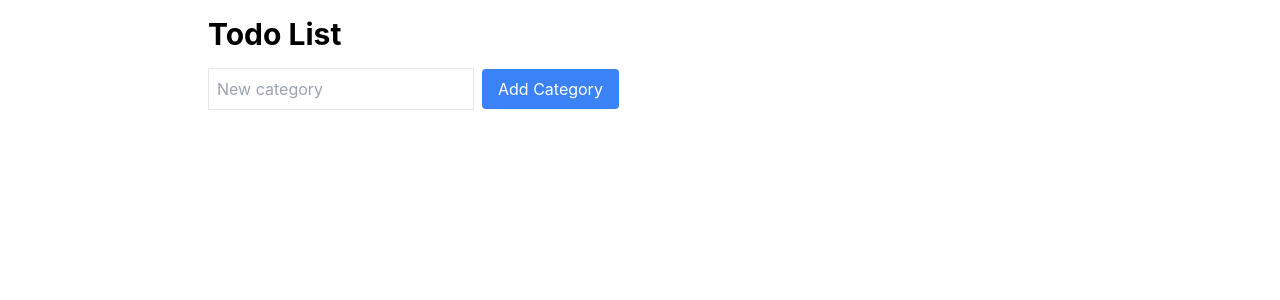
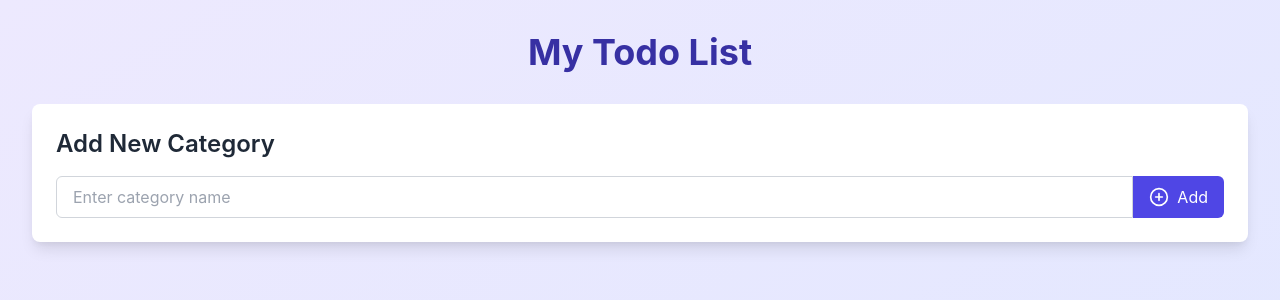
Before and after one commit to andrewbouras/todo-list-app, a React (Create React App) app: page / in a window 1280 px wide. Shown: the top 300 px of the page. Built offline with nearby package versions, Linux system fonts and the light colour scheme.

Commit message:
Improve UI with Tailwind CSS

```diff
--- /dev/null
+++ b/postcss.config.js
@@ -0,0 +1,6 @@
+module.exports = {
+  plugins: {
+    tailwindcss: {},
+    autoprefixer: {},
+  },
+}
--- a/src/TodoList.js
+++ b/src/TodoList.js
@@ -1,12 +1,28 @@
-import React, { useState } from 'react';
-import { CheckSquare } from 'lucide-react';
+import React, { useState, useEffect } from 'react';
+import { CheckSquare, PlusCircle, X } from 'lucide-react';
 
 const TodoList = () => {
-  const [categories, setCategories] = useState([]);
-  const [tasks, setTasks] = useState({});
+  const [categories, setCategories] = useState(() => {
+    const savedCategories = localStorage.getItem('categories');
+    return savedCategories ? JSON.parse(savedCategories) : [];
+  });
+
+  const [tasks, setTasks] = useState(() => {
+    const savedTasks = localStorage.getItem('tasks');
+    return savedTasks ? JSON.parse(savedTasks) : {};
+  });
+
   const [newCategory, setNewCategory] = useState('');
   const [newTask, setNewTask] = useState('');
   const [activeCategory, setActiveCategory] = useState(null);
+
+  useEffect(() => {
+    localStorage.setItem('categories', JSON.stringify(categories));
+  }, [categories]);
+
+  useEffect(() => {
+    localStorage.setItem('tasks', JSON.stringify(tasks));
+  }, [tasks]);
 
   const addCategory = () => {
     if (newCategory.trim() !== '') {
@@ -33,63 +49,87 @@ const TodoList = () => {
     }));
   };
 
+  const removeCategory = (categoryToRemove) => {
+    setCategories(prev => prev.filter(category => category !== categoryToRemove));
+    setTasks(prev => {
+      const newTasks = { ...prev };
+      delete newTasks[categoryToRemove];
+      return newTasks;
+    });
+    if (activeCategory === categoryToRemove) {
+      setActiveCategory(null);
+    }
+  };
+
   return (
-    <div className="p-4 max-w-4xl mx-auto">
-      <h1 className="text-3xl font-bold mb-4">Todo List</h1>
+    <div className="min-h-screen bg-gradient-to-br from-purple-100 to-indigo-100 py-8">
+      <div className="container mx-auto px-4 sm:px-6 lg:px-8">
+        <h1 className="text-4xl font-bold text-center text-indigo-800 mb-8">My Todo List</h1>
 
-      <div className="mb-4">
+        <div className="bg-white rounded-lg shadow-lg p-6 mb-8">
+          <h2 className="text-2xl font-semibold text-gray-800 mb-4">Add New Category</h2>
+          <div className="flex">
             <input
               type="text"
               value={newCategory}
               onChange={(e) => setNewCategory(e.target.value)}
-          placeholder="New category"
-          className="border p-2 mr-2"
+              placeholder="Enter category name"
+              className="flex-grow px-4 py-2 border border-gray-300 rounded-l-md focus:outline-none focus:ring-2 focus:ring-indigo-500"
             />
-        <button onClick={addCategory} className="bg-blue-500 text-white px-4 py-2 rounded">
-          Add Category
+            <button
+              onClick={addCategory}
+              className="bg-indigo-600 text-white px-4 py-2 rounded-r-md hover:bg-indigo-700 transition duration-300 ease-in-out flex items-center"
+            >
+              <PlusCircle size={20} className="mr-2" />
+              Add
             </button>
           </div>
-
-      <div className="flex mb-4">
-        {categories.map(category => (
-          <button
-            key={category}
-            onClick={() => setActiveCategory(category)}
-            className={`mr-2 px-3 py-1 rounded ${activeCategory === category ? 'bg-green-500 text-white' : 'bg-gray-200'}`}
-          >
-            {category}
-          </button>
-        ))}
         </div>
 
-      {activeCategory && (
-        <div className="mb-4">
+        <div className="grid grid-cols-1 sm:grid-cols-2 lg:grid-cols-3 gap-6">
+          {categories.map(category => (
+            <div key={category} className="bg-white rounded-lg shadow-md overflow-hidden">
+              <div
+                className={`p-4 cursor-pointer ${activeCategory === category ? 'bg-indigo-600 text-white' : 'bg-gray-100 text-gray-800'}`}
+                onClick={() => setActiveCategory(category)}
+              >
+                <div className="flex justify-between items-center">
+                  <h3 className="text-xl font-semibold">{category}</h3>
+                  <button
+                    onClick={(e) => { e.stopPropagation(); removeCategory(category); }}
+                    className="text-gray-500 hover:text-red-500"
+                  >
+                    <X size={20} />
+                  </button>
+                </div>
+              </div>
+              {activeCategory === category && (
+                <div className="p-4">
+                  <div className="flex mb-4">
                     <input
                       type="text"
                       value={newTask}
                       onChange={(e) => setNewTask(e.target.value)}
                       placeholder="New task"
-            className="border p-2 mr-2"
+                      className="flex-grow px-3 py-2 border border-gray-300 rounded-l-md focus:outline-none focus:ring-2 focus:ring-indigo-500"
                     />
-          <button onClick={addTask} className="bg-green-500 text-white px-4 py-2 rounded">
-            Add Task
+                    <button
+                      onClick={addTask}
+                      className="bg-indigo-600 text-white px-4 py-2 rounded-r-md hover:bg-indigo-700 transition duration-300 ease-in-out"
+                    >
+                      Add
                     </button>
                   </div>
-      )}
-
-      {activeCategory && tasks[activeCategory] && (
-        <div>
-          <h2 className="text-xl font-semibold mb-2">{activeCategory}</h2>
-          <ul>
-            {tasks[activeCategory].map((task, index) => (
-              <li key={index} className="mb-2 flex items-center">
-                <span className="mr-2">{task.text}</span>
+                  <ul className="space-y-2">
+                    {tasks[category] && tasks[category].map((task, index) => (
+                      <li key={index} className="flex items-center bg-gray-50 p-2 rounded">
+                        <span className="flex-grow">{task.text}</span>
                         <button
                           onClick={() => completeTask(index)}
-                  className="bg-green-500 text-white p-1 rounded"
+                          className="ml-2 text-green-600 hover:text-green-800"
                           title="Mark as complete"
                         >
-                  <CheckSquare size={16} />
+                          <CheckSquare size={20} />
                         </button>
                       </li>
                     ))}
@@ -97,6 +137,10 @@ const TodoList = () => {
                 </div>
               )}
             </div>
+          ))}
+        </div>
+      </div>
+    </div>
   );
 };
 
--- a/src/index.css
+++ b/src/index.css
@@ -1,4 +1,7 @@
 @import url('https://cdn.jsdelivr.net/npm/tailwindcss@2.2.19/dist/tailwind.min.css');
+@import 'tailwindcss/base';
+@import 'tailwindcss/components';
+@import 'tailwindcss/utilities';
 
 body {
   margin: 0;
--- /dev/null
+++ b/tailwind.config.js
@@ -0,0 +1,8 @@
+/** @type {import('tailwindcss').Config} */
+module.exports = {
+  content: [],
+  theme: {
+    extend: {},
+  },
+  plugins: [],
+}
```
Also changed, not shown: package.json (+12 -6 lines), 1 other file (tests, documents, lock files or other folders). Lines whose indentation alone changed are shown as unchanged.
